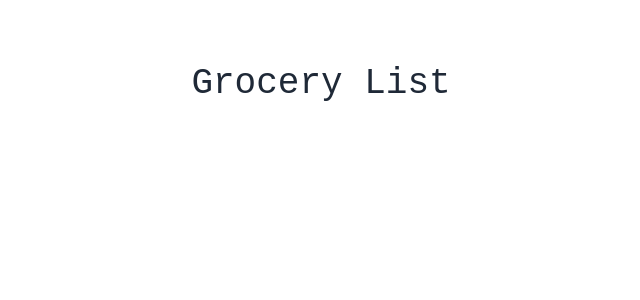
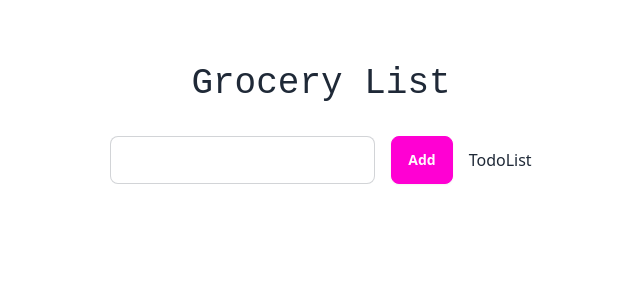
Before and after one commit to nirzon47/grocery-list, a React (Create React App) app: page / in a window 1280 px wide. Shown: the top 300 px of the page, without its empty margins (319-959 px from the left). Built offline with nearby package versions, Linux system fonts and the light colour scheme; a web font is replaced by a local one.

Commit message:
added input fields

```diff
--- a/package.json
+++ b/package.json
@@ -8,6 +8,7 @@
     "@testing-library/user-event": "^13.5.0",
     "react": "^18.2.0",
     "react-dom": "^18.2.0",
+    "react-icons": "^4.12.0",
     "react-scripts": "5.0.1",
     "react-toastify": "^9.1.3",
     "web-vitals": "^2.1.4"
--- a/src/App.jsx
+++ b/src/App.jsx
@@ -1,9 +1,11 @@
 import Header from './Header'
+import Main from './Main/Main'
 
 const App = () => {
 	return (
 		<div className='p-8'>
 			<Header />
+			<Main />
 		</div>
 	)
 }
--- a/src/Header.jsx
+++ b/src/Header.jsx
@@ -1,7 +1,7 @@
 const Header = () => {
 	return (
 		<header>
-			<h1 className='text-4xl font-medium font-neon text-center lg:mt-8 md:mt-4'>
+			<h1 className='text-4xl font-medium font-neon text-center lg:mt-8 md:mt-4 mb-8'>
 				Grocery List
 			</h1>
 		</header>
--- /dev/null
+++ b/src/Main/Main.jsx
@@ -0,0 +1,40 @@
+import { useState } from 'react'
+import TodoList from './TodoList'
+
+const Main = () => {
+	const [data, setData] = useState(
+		localStorage.getItem('data') ? JSON.parse(localStorage.getItem('data')) : []
+	)
+
+	const handleAddButton = () => {
+		setData([
+			...data,
+			{
+				id: Date.now(),
+				text: document.getElementById('input-text').value,
+				status: false,
+			},
+		])
+
+		document.getElementById('input-text').value = ''
+	}
+
+	localStorage.setItem('data', JSON.stringify(data))
+
+	return (
+		<div className='flex items-center flex-wrap gap-4 justify-center'>
+			<input
+				type='text'
+				id='input-text'
+				className='input input-bordered min-w-64'
+			/>
+			<button className='btn btn-secondary' onClick={handleAddButton}>
+				Add
+			</button>
+
+			<TodoList />
+		</div>
+	)
+}
+
+export default Main
--- /dev/null
+++ b/src/Main/TodoList.jsx
@@ -0,0 +1,5 @@
+const TodoList = () => {
+	return <div>TodoList</div>
+}
+
+export default TodoList
```
Also changed, not shown: 1 other file (tests, documents, lock files or other folders).
